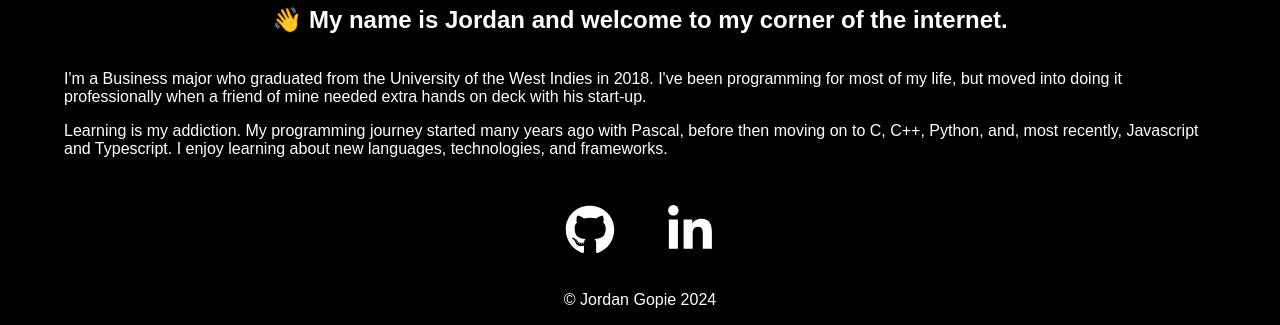
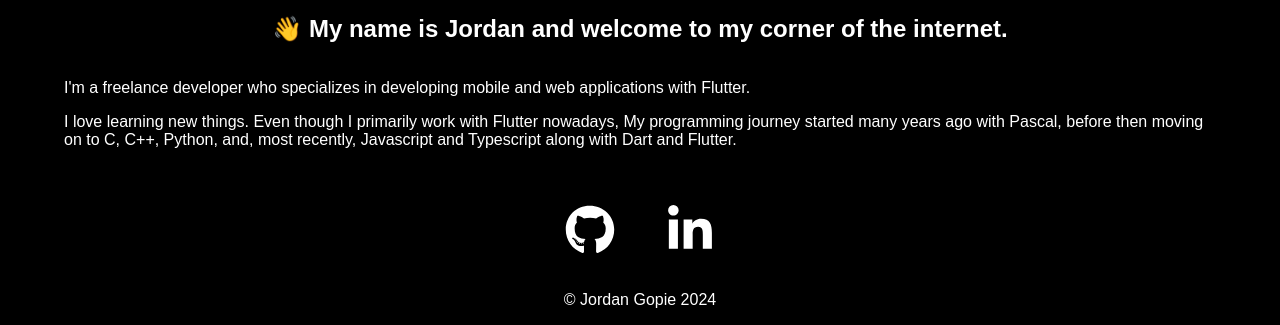
Before and after one commit to jgopie/portfolio-website, an Astro site: page / in a window 1280 px wide. Shown: the part 475-800 px from the top of the page. Built offline with nearby package versions, Linux system fonts and the light colour scheme; Astro itself is replaced by a stand-in of ours; a web font is replaced by a local one.

Commit message:
July update

```diff
--- a/src/pages/index.astro
+++ b/src/pages/index.astro
@@ -20,14 +20,12 @@ import BaseLayout from '../layouts/BaseLayout.astro';
         <h2>👋 My name is Jordan and welcome to my corner of the internet.</h2>
             <div>
                 <p>
-                    I'm a Business major who graduated from the University of the West Indies
-                    in 2018. I've been programming for most of my life, but moved into doing it professionally
-                    when a friend of mine needed extra hands on deck with his start-up.
+                    I'm a freelance developer who specializes in developing mobile and web applications
+                    with Flutter.
                 </p>
                 <p>
-                    Learning is my addiction. My programming journey started many years ago with Pascal,
-                    before then moving on to C, C++, Python, and, most recently, Javascript and Typescript.
-                    I enjoy learning about new languages, technologies, and frameworks.
+                    I love learning new things. Even though I primarily work with Flutter nowadays, My programming journey started many years ago with Pascal,
+                    before then moving on to C, C++, Python, and, most recently, Javascript and Typescript along with Dart and Flutter.
                 </p>
             </div>
     </main>
```
